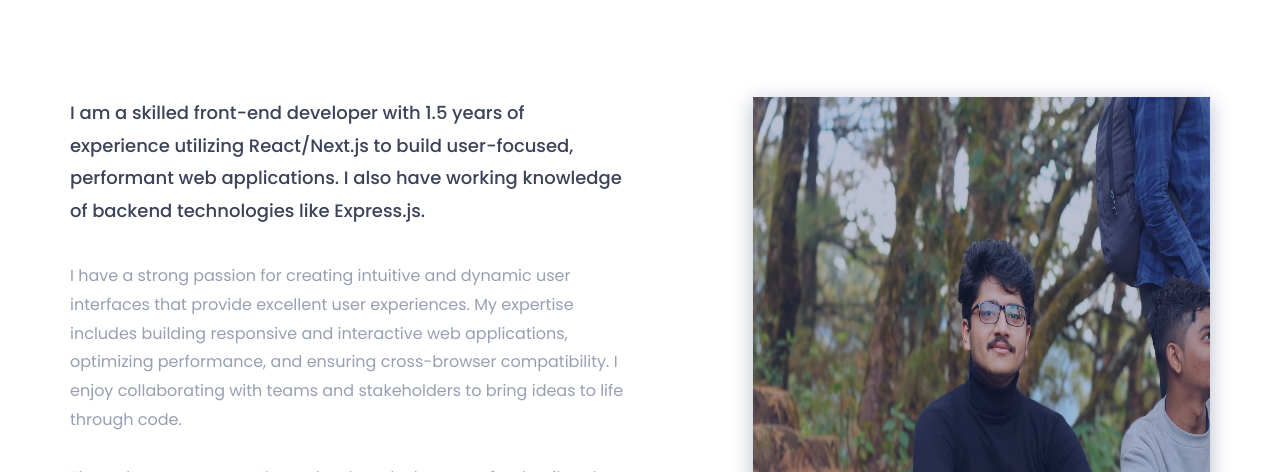
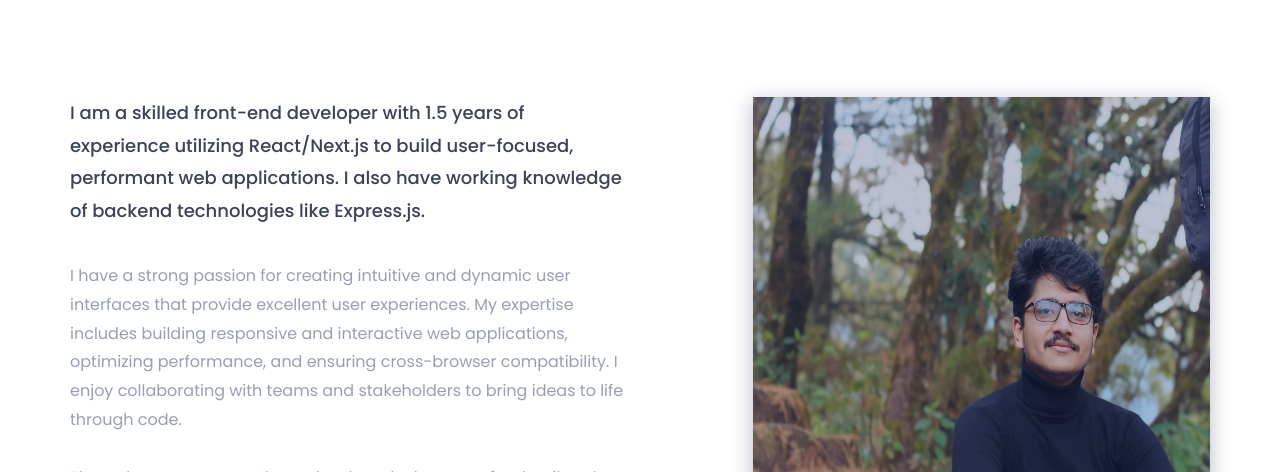
Before and after one commit to sarbada1/asim-portfolio, a plain HTML site: page index.html in a window 1280 px wide. Shown: the part 1020-1492 px from the top of the page. Drawn offline with nearby package versions, Linux system fonts and the light colour scheme.

Commit message:
Update index.html

```diff
--- a/index.html
+++ b/index.html
@@ -18,7 +18,7 @@
         offering expert frontend development services.">
     <meta property="og:type" content="website">
     <meta property="og:url" content="https://www.asim-chaulagain.com.np">
-    <meta property="og:image" content="assets/images/about/profile_image.jpg">
+    <meta property="og:image" content="assets/images/about/profile_image.webp">
 
     <!-- Title tag optimized for SEO -->
     <title>Asim | Frontend Developer</title>
@@ -33,7 +33,7 @@
 	<title>Asim | Frontend Developer </title>
 
 	<!-- For favicon png -->
-	<link rel="shortcut icon" type="image/icon" href="assets/images/about/profile_image.jpg" />
+	<link rel="shortcut icon" type="image/icon" href="assets/images/about/profile_image.webp" />
 
 	<!--font-awesome.min.css-->
 	<link rel="stylesheet" href="assets/css/font-awesome.min.css">
@@ -156,7 +156,7 @@
 					</div>
 					<div class="col-sm-offset-1 col-sm-5">
 						<div class="single-about-img">
-							<img src="assets/images/about/profile_image.jpg" alt="profile_image">
+							<img src="assets/images/about/profile_image.webp" alt="profile_image">
 							<div class="about-list-icon">
 								<ul>
 									<li>
```
